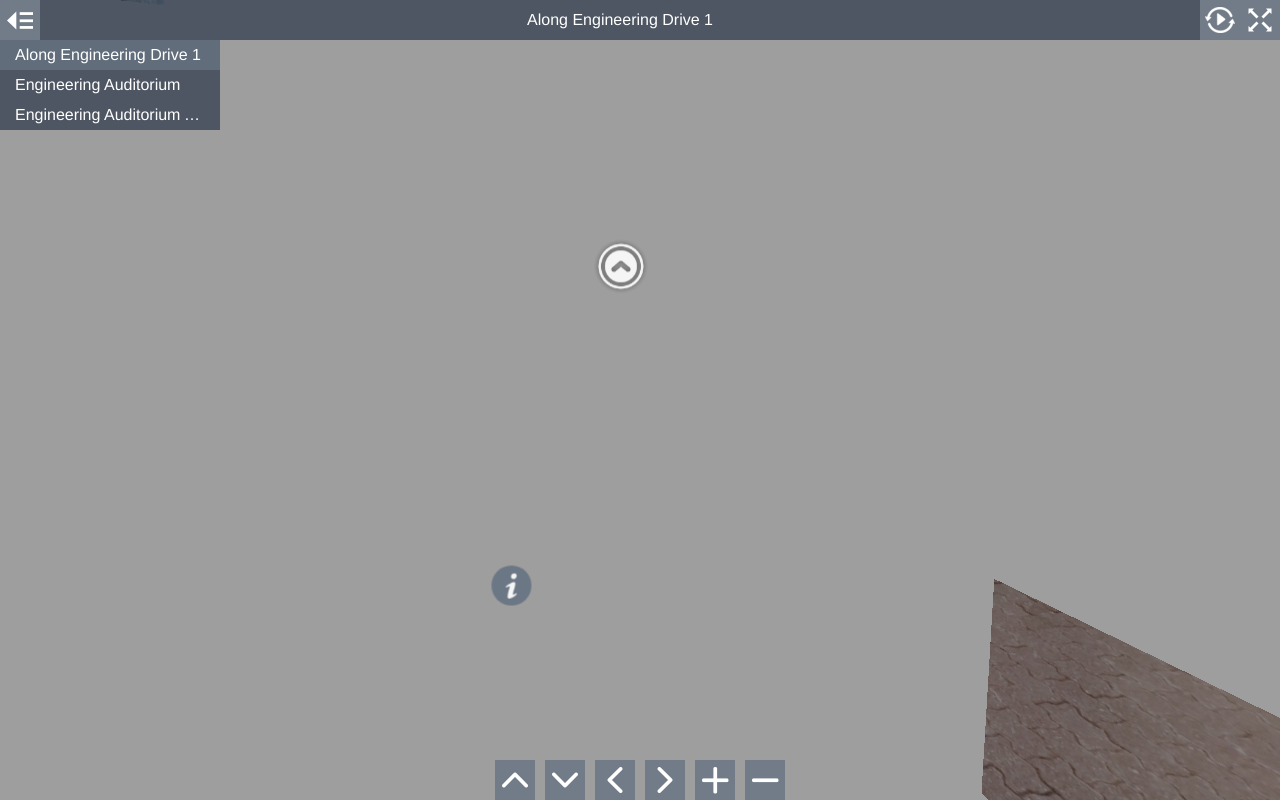
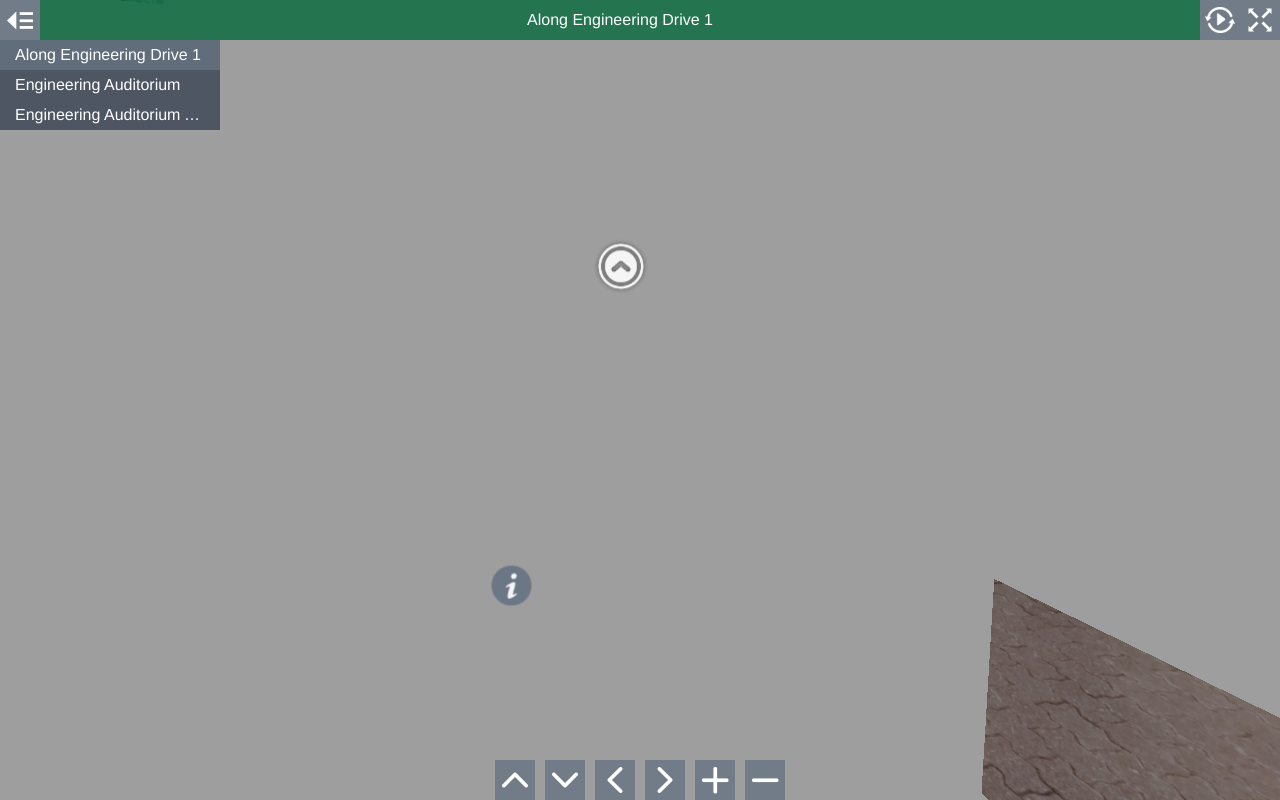
Before and after one commit to chowden-a/Charlton-s-tour-6-Apr-2022, a plain HTML site: page index.html in a window 1280 px wide. Drawn offline with Linux system fonts and the light colour scheme; animation ran at ten frames a second.

Commit message:
Update style.css

```diff
--- a/style.css
+++ b/style.css
@@ -79,8 +79,8 @@ body.multiple-scenes.mobile #titleBar {
   height: 100%;
   line-height: 30px;
   padding: 5px;
-  background-color: rgb(58,68,84);
-  background-color: rgba(58,68,84,0.8);
+  background-color: rgb(5,105,60);
+  background-color: rgba(5,105,60,0.8);
   overflow: hidden;
   text-overflow: ellipsis;
   white-space: nowrap;
```
